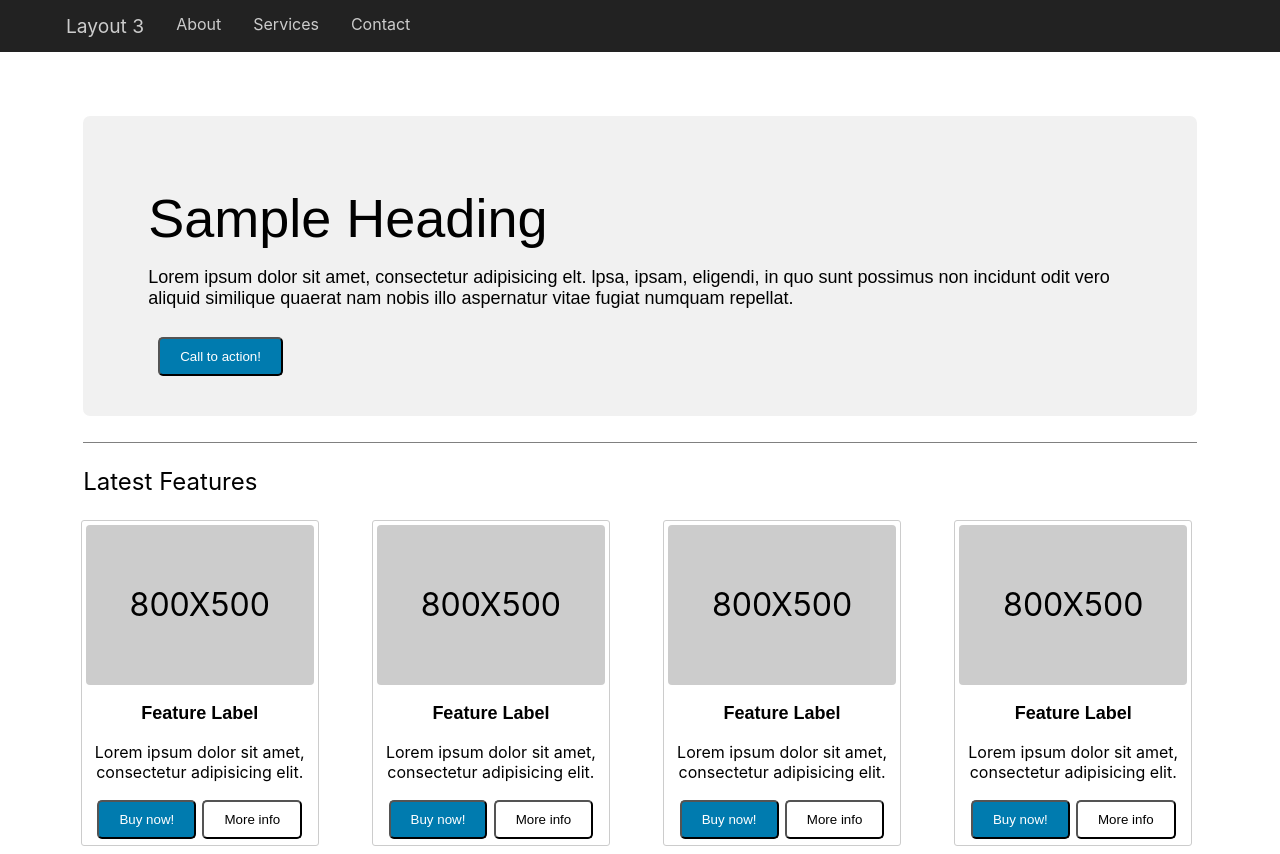
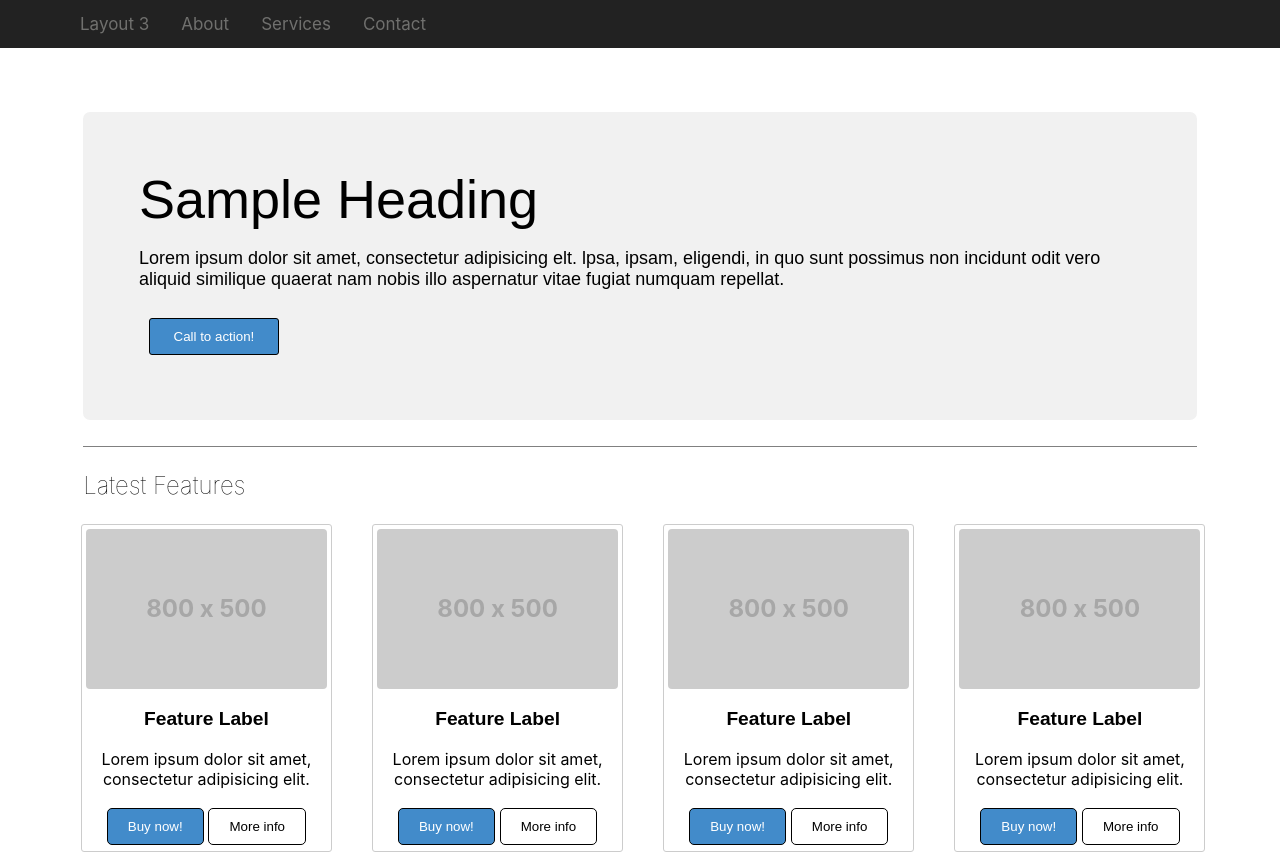
Before and after one commit to Niketanjha/Layout2, a React (Create React App) app: page / in a window 1280 px wide. Shown: the top 854 px of the page. Built offline with nearby package versions, Linux system fonts and the light colour scheme.

Commit message:
2. make button component 3. Sample heading compnent   //done 4. fixed card width 5. fixed card font-size 6.fixed card font-color

```diff
--- a/public/index.html
+++ b/public/index.html
@@ -3,6 +3,7 @@
   <head>
     <meta charset="utf-8" />
     <link rel="icon" href="%PUBLIC_URL%/favicon.ico" />
+    <link rel="stylesheet" href="https://cdnjs.cloudflare.com/ajax/libs/font-awesome/4.7.0/css/font-awesome.min.css">
     <meta name="viewport" content="width=device-width, initial-scale=1" />
     <meta name="theme-color" content="#000000" />
     <meta
--- a/src/App.css
+++ b/src/App.css
@@ -4,6 +4,7 @@
   padding:0;
   overflow: hidden;
   background-color: #222222;
+  padding-left:1.1% ;
 }
 li{
   float: left;
@@ -14,7 +15,7 @@ li{
 }
 li a{
   display:block;
-  color:#CCCCCC;
+  color:#70706E;
   text-align: center;
   padding: 14px 16px;
   text-decoration: none;
@@ -29,19 +30,28 @@ li a{
   height: 300px;
   background-color: #f1f1f1;
   border-radius: 7px;
+  height: fit-content;
 }
-
 .firstText {
   max-width: 1000px;
-  padding-top: 35px;
+  padding: 5%;
   font-size: large;
   font-weight: 100;
   font-family: sans-serif;
-  padding-left: 65px;
+
+}
+.sample{
+   margin-bottom: 0.1%;
+   font-size: 300%;
+   font-family: sans-serif;
+   font-weight: 100;
+}
+.buttCall{
+  width: 130px;
 }
 
 button {
-  background-color: #007baf;
+  background-color: #428BCA;
   padding: 10px;
   margin:1%;
   color: white;
@@ -73,16 +83,18 @@ button {
 .cards {
   border: 0.1px solid #CCCCCC;
   padding: 4px;
-  width: 85%;
+  width: 90%;
   height: 50%;
   text-align: center;
   border-radius: 3px;
+
 }
 
 .heading {
   margin-left: auto;
   margin-right: auto;
   font-size: x-large;
+  font-weight: 100;
 }
 
 .imageClass {
@@ -101,7 +113,7 @@ button {
   width:88%;
   color: #c0c0c0;
   margin-left:6%;
-  margin-top:30%;
+  margin-top:33%;
 }
 
 /* .title {
@@ -143,4 +155,45 @@ button {
     width: 100%;
     margin-left: 5px;
   }
+
 }
+.topnav {
+  overflow: hidden;
+  background-color: #222222;
+  padding-left: 5%;
+}
+
+.topnav a {
+  float: left;
+  display: block;
+  color: #70706E;
+  text-align: center;
+  padding: 14px 16px;
+  text-decoration: none;
+  font-size: 17px;
+}
+
+.topnav .icon {
+  display: none;
+}
+@media screen and (max-width: 600px) {
+  .topnav a:not(:first-child) {display: none;}
+  .topnav a.icon {
+    float: right;
+    display: block;
+  }
+}
+
+@media screen and (max-width: 600px) {
+  .topnav.responsive {position: relative;}
+  .topnav.responsive .icon {
+    position: absolute;
+    right: 0;
+    top: 0;
+  }
+  .topnav.responsive a {
+    float: none;
+    display: block;
+    text-align: left;
+  }
+}
--- a/src/App.js
+++ b/src/App.js
@@ -11,28 +11,58 @@ class App extends React.Component{
       {id:'4', item:''},
      ]};
   }
+  myFunction=()=> {
+    var x = document.getElementById("myTopnav");
+    if (x.className === "topnav") {
+      x.className += " responsive";
+    } else {
+      x.className = "topnav";
+    }
+    console.log(x);
+  }
 
   render(){
     return(
       <div className="mainClass">
-        <div className="navBar">
+        <div className="topnav" id="myTopnav">
+          <a href="#home" className="active">Layout 3</a>
+          <a href="#news">About</a>
+          <a href="#contact">Services </a>
+          <a href="#about">Contact</a>
+          <a href="#"  className="icon" onClick={this.myFunction}>
+            <i className="fa fa-bars"></i>
+          </a>
+        </div>
+
+        {/* <div className="navBar">
           <ul id ="navList">
             <li ><a className="firstElement" href="#">Layout 3</a></li>
             <li><a href="#">About</a></li>
             <li><a href="#">Services</a></li>
             <li><a href="#">Contact</a></li>
           </ul>
-        </div>
+        </div>    */}
 
     <div>
       <div className="marginAll">
-        <div className="firstText">
-          <h1 className="sample" style={{marginBottom:"0.1%", fontSize:"3em",fontFamily:'sans-serif',fontWeight:'200'}}>Sample Heading</h1>
-          <p>Lorem ipsum dolor sit amet, consectetur adipisicing elt. lpsa, ipsam, eligendi, in quo sunt possimus non
+        <HeadBar heading="Sample Heading"
+        text="Lorem ipsum dolor sit amet, consectetur adipisicing elt. lpsa, ipsam, eligendi, in quo sunt possimus non
+        incidunt odit vero aliquid similique quaerat nam nobis illo aspernatur vitae fugiat numquam repellat. "
+        buttonText="Call to action!" />
+        {/* <div className="firstText">
+          <span className="sample" >Sample Heading</span>
+          <p style={{fontWeight:"normal",fontFamily:"sans-serif"}}>Lorem ipsum dolor sit amet, consectetur adipisicing elt. lpsa, ipsam, eligendi, in quo sunt possimus non
             incidunt odit vero aliquid similique quaerat nam nobis illo aspernatur vitae fugiat numquam repellat.
           </p>
-          <button>Call to action!</button>
-        </div>
+          <Button text="Call to action!"
+                  buttonBackground="#428BCA"
+                  color="white"
+                  borderRadius="3px"
+                  border="solid black 1px"
+                  width="130px"
+          />
+           <button className="buttCall">Call to action!</button>
+        </div> */}
       </div>
       <div className="line">
         <div className="heading"><p>Latest Features</p></div>
@@ -43,12 +73,15 @@ class App extends React.Component{
                   <div className="column">
                     <div className="cards">
                       <div className="imageClass" style={{fontSize:'larger',display:"flex",justifyContent:"center",alignItems:"center"}}>
-                        <span style={{fontSize:"xx-large"}}>800X500</span>
+                        <span style={{color:"#A7A7A7",fontWeight:"bold" ,fontSize:"x-large"}}>800 x 500</span>
                       </div>
-                      <h3 style={{fontSize:"large",fontFamily:'sans-serif'}}>Feature Label</h3>
+                      <h3 style={{fontSize:"larger",fontFamily:'sans-serif'}}>Feature Label</h3>
                       <p> Lorem ipsum dolor sit amet, consectetur adipisicing elit.</p>
-                      <button className="buyNow">Buy now!</button>
-                      <button className="moreInfo">More info</button>
+                      <Button text="Buy now!"  border="solid black 1px"/>
+                      <Button text="More info" border="solid black 1px" backgroundColor="white"
+                              color="black"/>
+                      {/* <button className="buyNow">Buy now!</button>
+                      <button className="moreInfo">More info</button> */}
                     </div>
                   </div>
                 </div>
@@ -61,5 +94,44 @@ class App extends React.Component{
     );
   }
 }
+class Button extends React.Component{
+  render(){
+    const buttonBackground=this.props.backgroundColor;
+    return(
+      <>
+        <button style={{
+          backgroundColor:this.props.backgroundColor,
+          height:this.props.height,
+          width:this.props.width,
+          border:this.props.border,
+          borderRadius:this.props.borderRadius,
+          color:this.props.color
+          }}>{this.props.text}</button>
+      </>
+    );
+  }
+}
+class HeadBar extends React.Component{
+  render(){
+    {/*heading,, text, buttonText*/}
+    return(
+      <div className="firstText">
+        <span className="sample" >{this.props.heading}</span>
+        <p style={{fontWeight:"normal",
+        fontFamily:"sans-serif"}}>{this.props.text}
+        </p>
+        <Button text={this.props.buttonText}
+                buttonBackground="#428BCA"
+                color="white"
+                borderRadius="3px"
+                border="solid black 1px"
+                width="130px"
+        />
+        {/* <button className="buttCall">Call to action!</button> */}
+    </div>
+    );
+  }
+}
+
 
 export default App;
```
